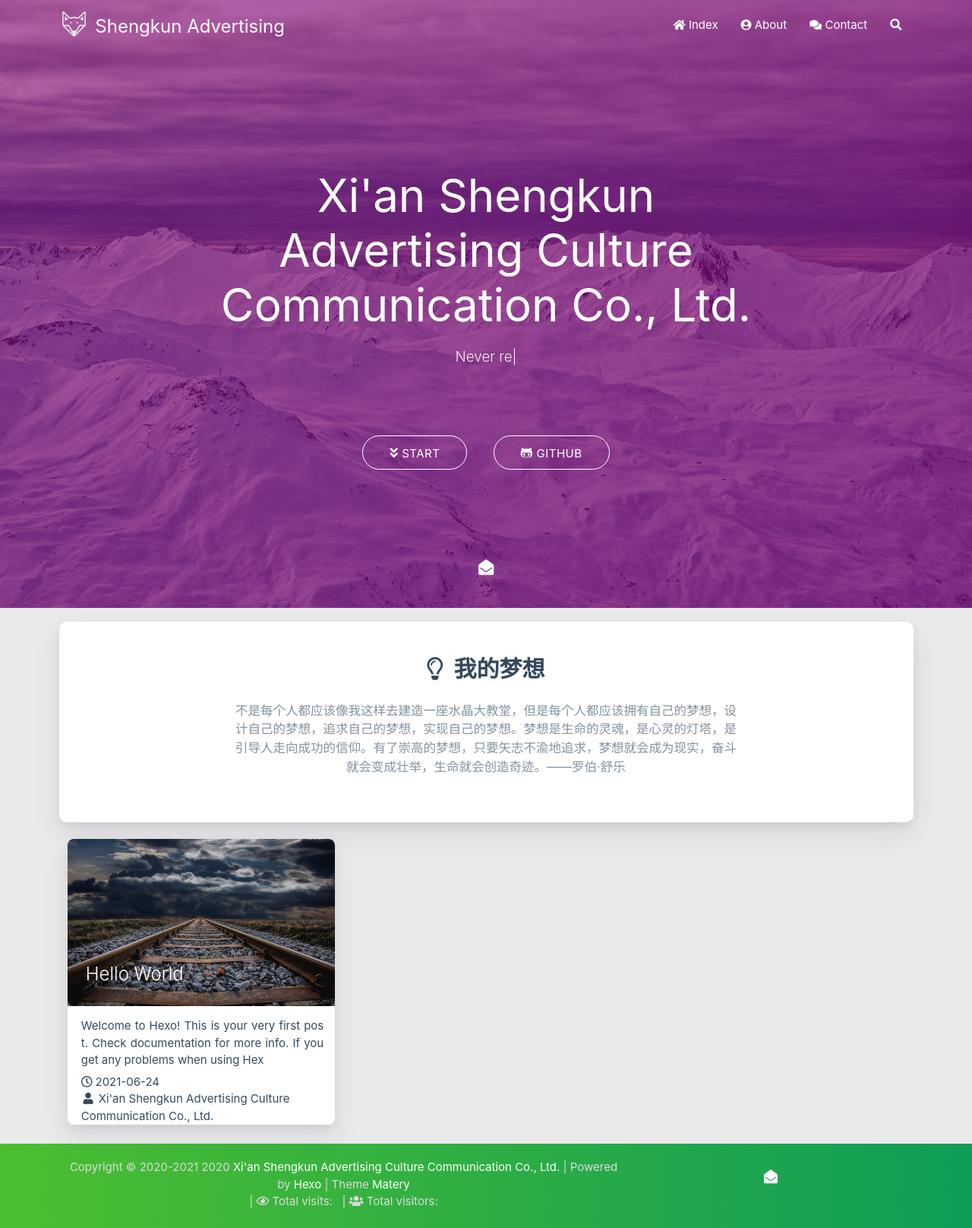
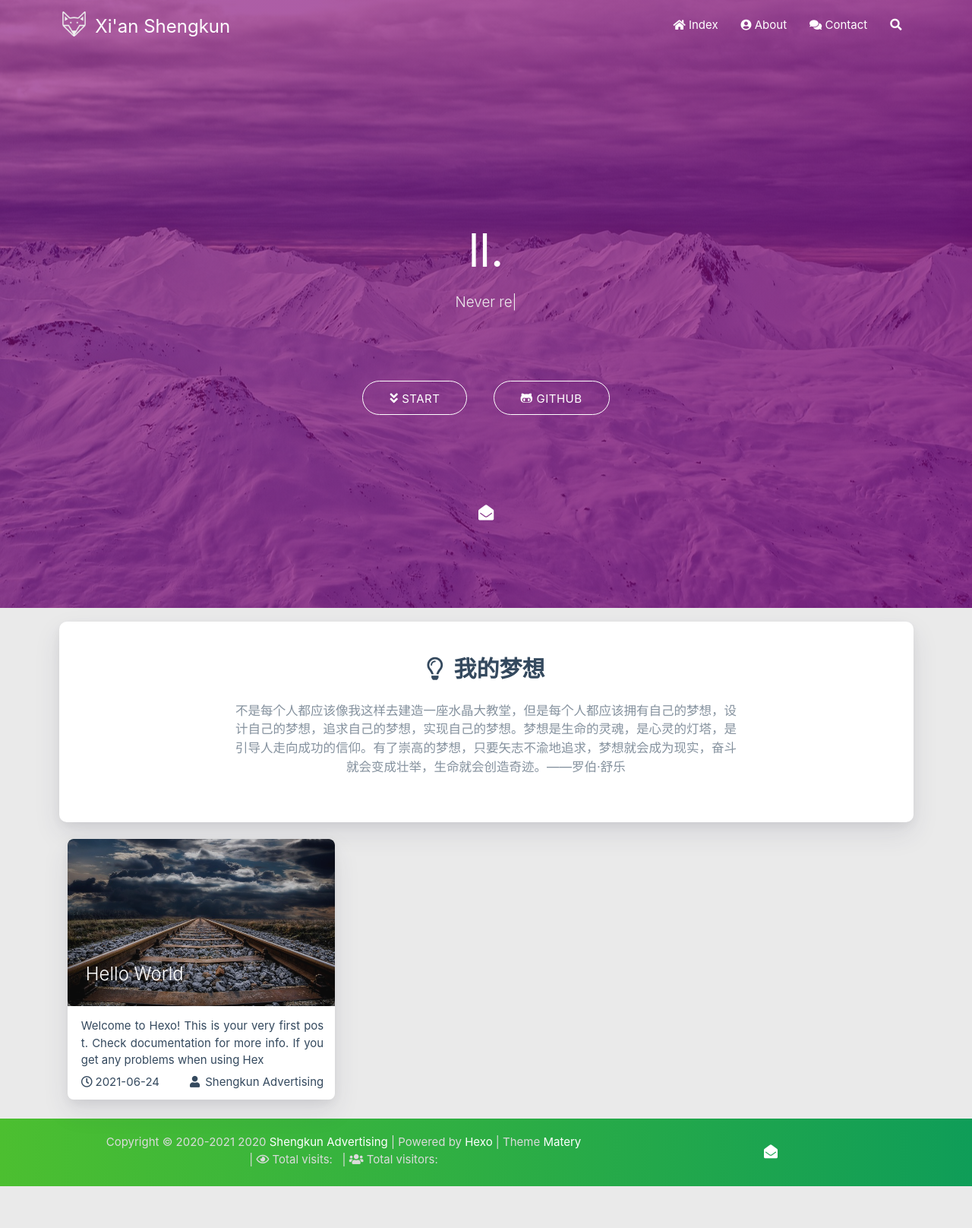
Before and after one commit to Pandora2020/Pandora2020.github.io, a plain HTML site: page index.html in a window 1280 px wide. Shown: the whole page at 76% size. After the commit the page ends 1561 px from the top, so only its background shows below. Drawn offline with nearby package versions, Linux system fonts and the light colour scheme; some packages are replaced by stand-ins of ours; no server answers; a script that the page names is missing.

Commit message:
Site updated: 2021-06-24 16:13:54

```diff
--- a/index.html
+++ b/index.html
@@ -4,7 +4,7 @@
 
 <head>
     <meta charset="utf-8">
-    <meta name="keywords" content="Shengkun Advertising">
+    <meta name="keywords" content="Xi&#39;an Shengkun">
     <meta name="description" content="Xi&#39;an Shengkun Advertising Culture Communication Co., Ltd.">
     <meta http-equiv="X-UA-Compatible" content="IE=edge">
     <meta name="viewport" content="width=device-width, initial-scale=1.0, user-scalable=no">
@@ -16,7 +16,7 @@
     <!-- Global site tag (gtag.js) - Google Analytics -->
 
 
-    <title>Shengkun Advertising</title>
+    <title>Xi&#39;an Shengkun</title>
     <link rel="icon" type="image/png" href="/favicon.png">
 
     <link rel="stylesheet" type="text/css" href="/libs/awesome/css/all.css">
@@ -43,7 +43,7 @@
 
                     <img src="/medias/logo.png" class="logo-img" alt="LOGO">
 
-                    <span class="logo-span">Shengkun Advertising</span>
+                    <span class="logo-span">Xi&#39;an Shengkun</span>
                 </a>
             </div>
 
@@ -98,7 +98,7 @@
 
         <img src="/medias/logo.png" class="logo-img circle responsive-img">
 
-        <div class="logo-name">Shengkun Advertising</div>
+        <div class="logo-name">Xi&#39;an Shengkun</div>
         <div class="logo-desc">
 
             Xi&#39;an Shengkun Advertising Culture Communication Co., Ltd.
@@ -272,7 +272,7 @@
         <div class="brand">
             <div class="title center-align">
 
-                Xi&#39;an Shengkun Advertising Culture Communication Co., Ltd.
+                ll.
 
             </div>
 
@@ -485,7 +485,7 @@
                             <span class="publish-author">
 
                                 <i class="fas fa-user fa-fw"></i>
-                                Xi'an Shengkun Advertising Culture Communication Co., Ltd.
+                                Shengkun Advertising
 
                             </span>
                         </div>
@@ -515,7 +515,7 @@
                 <span id="year">2020-2021</span>
 
             <span id="year">2020</span>
-            <a href="/about" target="_blank">Xi'an Shengkun Advertising Culture Communication Co., Ltd.</a>
+            <a href="/about" target="_blank">Shengkun Advertising</a>
             |&nbsp;Powered by&nbsp;<a href="https://hexo.io/" target="_blank">Hexo</a>
             |&nbsp;Theme&nbsp;<a href="https://github.com/blinkfox/hexo-theme-matery" target="_blank">Matery</a>
             <br>
```
Also changed, not shown: 2021/06/24/hello-world/index.html (+9 -9 lines), archives/2021/06/index.html (+7 -7 lines), archives/2021/index.html (+7 -7 lines), archives/index.html (+7 -7 lines).
